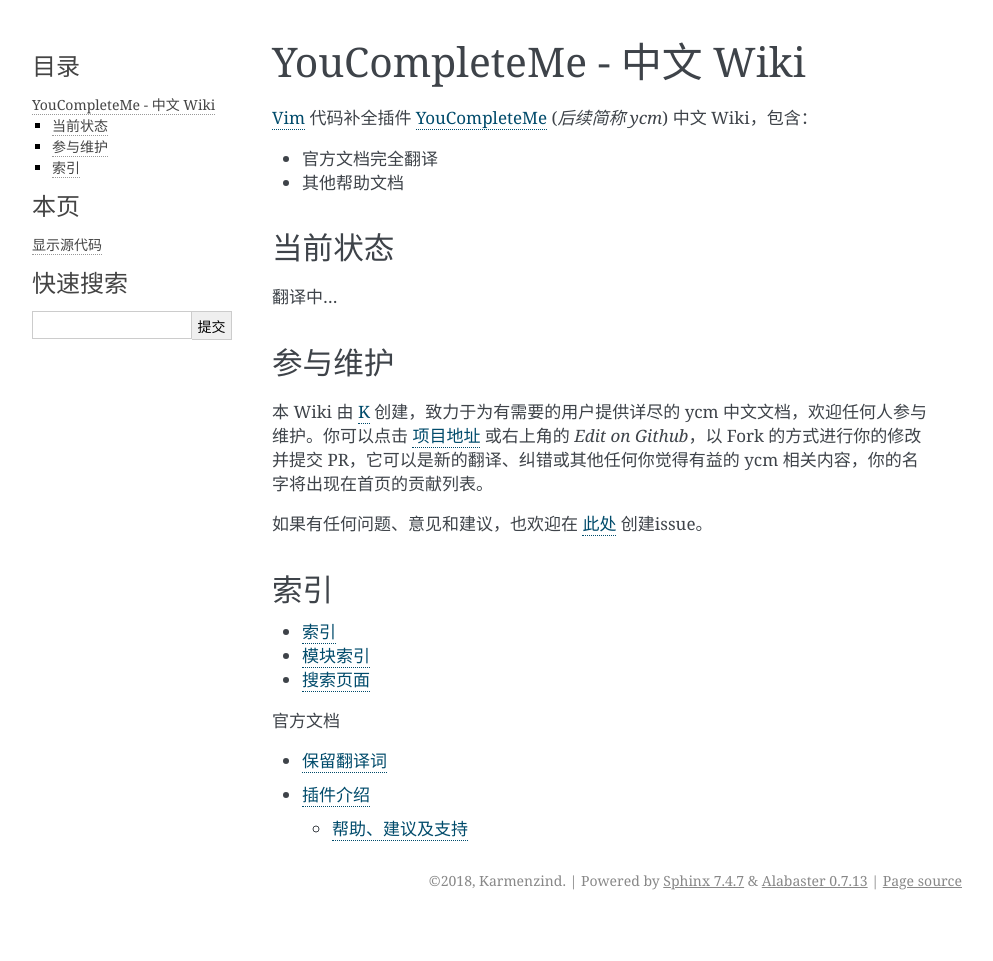
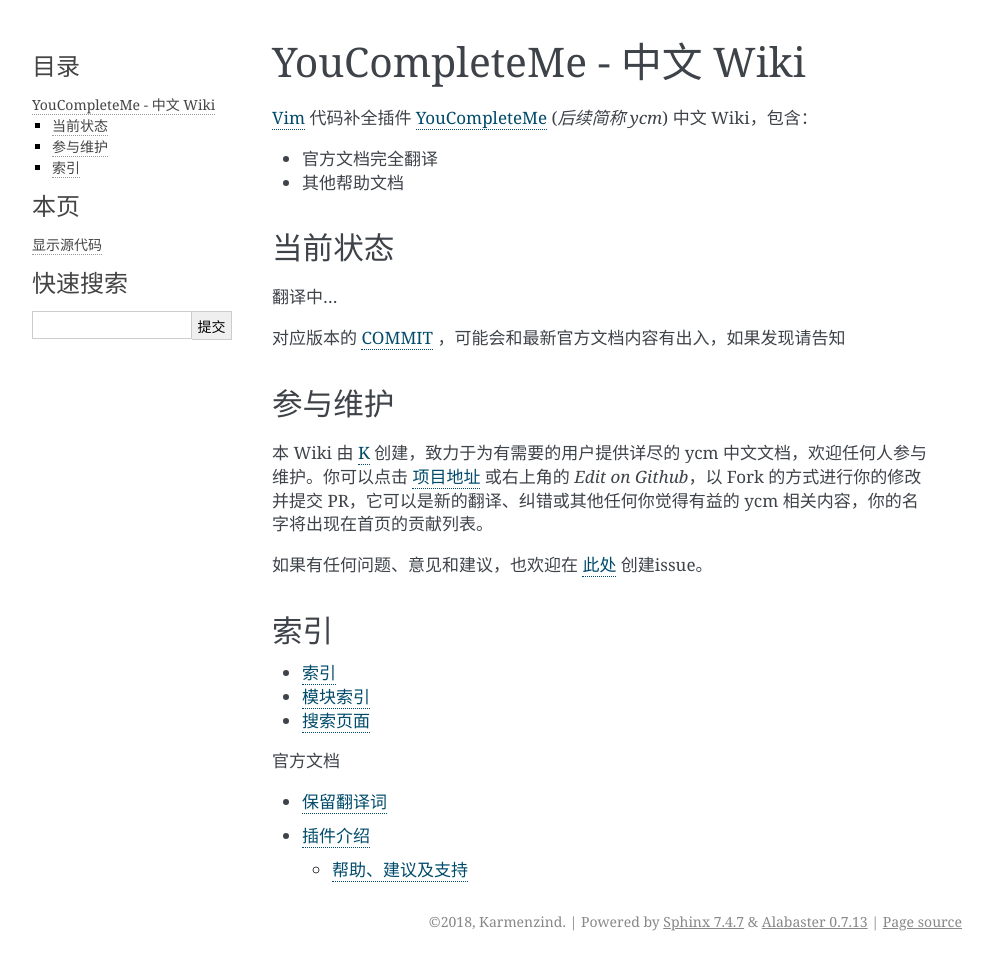
Before and after one commit to Karmenzind/ycm-wiki-zhcn, a Sphinx documentation site: the page built from docs/index.rst, in a window 1280 px wide. Shown: the whole page, without its empty margins (148-1141 px from the left). Built offline with Sphinx 7.4.7, drawn with Linux system fonts in a browser that asks for light colours; before the commit the page ends 920 px from its top, so only the background shows below that.

Commit message:
add some intro

```diff
--- a/docs/index.rst
+++ b/docs/index.rst
@@ -19,6 +19,9 @@
 
 翻译中...
 
+对应版本的 COMMIT_ ，可能会和最新官方文档内容有出入，如果发现请告知
+
+.. _COMMIT: https://github.com/Valloric/YouCompleteMe/commit/f67e5ff27b048d8c55a10ba6a27c6c5b16d0f6ba
 
 参与维护
 --------
```
